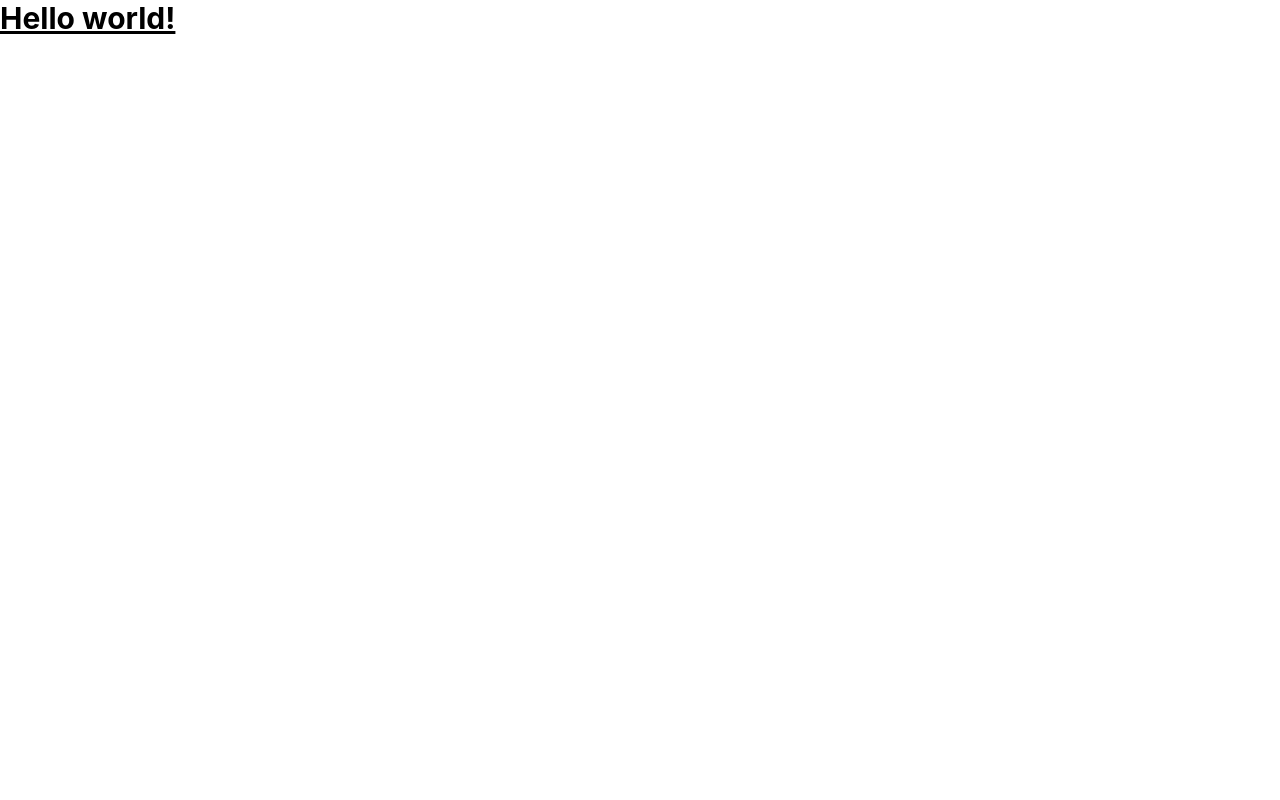
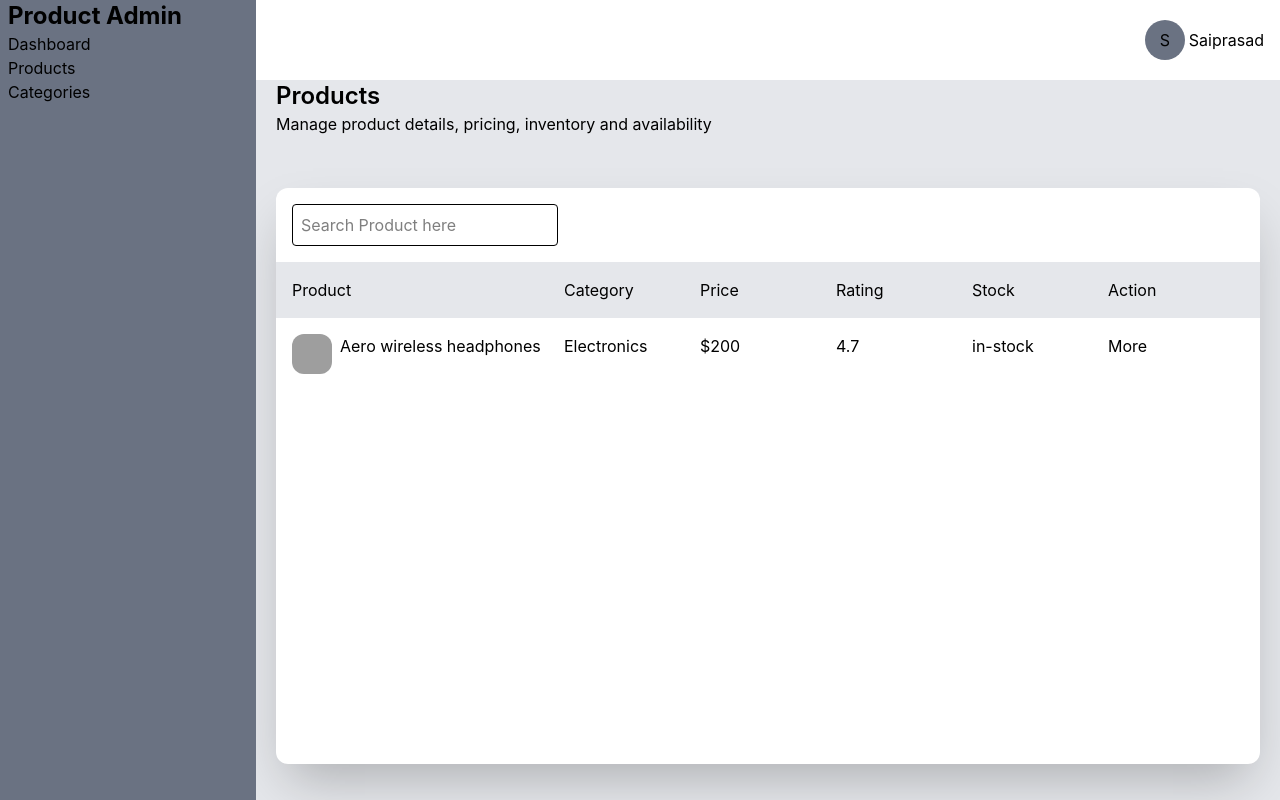
Before and after one commit to saiBhandarwad/nexgensis-admin-dashboard, a React (Vite) app in the folder product-dashboard/: page / in a window 1280 px wide. Built offline with nearby package versions, Linux system fonts and the light colour scheme; grey boxes are pictures that could not be loaded.

Commit message:
Dashboard layout is ready

```diff
--- a/product-dashboard/package.json
+++ b/product-dashboard/package.json
@@ -11,8 +11,10 @@
   },
   "dependencies": {
     "@tailwindcss/vite": "^4.3.3",
+    "axios": "^1.20.0",
     "react": "^19.2.8",
     "react-dom": "^19.2.8",
+    "react-router-dom": "^7.18.4",
     "tailwindcss": "^4.3.3"
   },
   "devDependencies": {
--- a/product-dashboard/src/App.jsx
+++ b/product-dashboard/src/App.jsx
@@ -1,13 +1,20 @@
 import './App.css'
-
+import DashboardLayout from './layouts/DashboardLayout'
+import Login from './pages/Login'
+import { createBrowserRouter, RouterProvider } from 'react-router-dom'
 function App() {
-
+  const router = createBrowserRouter([
+    {
+      path: "/",
+      element: <DashboardLayout />
+    },
+    {
+      path: "/login",
+      element: <Login />
+    }
+  ])
   return (
-   <>
-      <h1 class="text-3xl font-bold underline">
-        Hello world!
-      </h1>
-   </>
+    <RouterProvider router={router}></RouterProvider>
   )
 }
 
--- /dev/null
+++ b/product-dashboard/src/index.css
@@ -0,0 +1 @@
+@import "tailwindcss";
--- /dev/null
+++ b/product-dashboard/src/layouts/DashboardLayout copy.jsx
@@ -0,0 +1,58 @@
+export default function DashboardLayout() {
+
+    return <>
+        <div className="flex w-screen h-screen">
+            <div className="w-[20%] bg-gray-500 px-2">
+                <p className="text-2xl font-bold">Product Admin</p>
+                <p className="">Dashboard</p>
+                <p className="">Products</p>
+                <p className="">Categories</p>
+            </div>
+            <div className="w-[80%] flex flex-col">
+                <div className="h-[10%] flex justify-end items-center">
+                    <div className="flex items-center gap-1 pe-4">
+                        <div className="bg-gray-500 w-10 h-10 flex justify-center items-center rounded-full">S</div>
+                        <span>Saiprasad</span>
+                    </div>
+                </div>
+                <div className="h-[90%] px-5 bg-gray-200 ">
+                    <div className="flex justify-between h-[15%]">
+                        <div>
+                            <h1 className="text-2xl font-semibold">Products</h1>
+                            <h1 className="">Manage product details, pricing, inventory and availability</h1>
+                        </div>
+                        {/* <button className="bg-blue-500 hover:bg-blue-700 text-white font-bold rounded">Add Product</button> */}
+                    </div>
+                    <div className="bg-white h-[80%] rounded-xl shadow-2xl">
+                        <div className="p-4">
+                            <input
+                                type="text"
+                                placeholder="Search Product here"
+                                class="bg-white border border-black outline-none p-2 rounded transition-colors duration-200 focus:border-gray-300 focus:bg-gray-50"
+                            />
+                        </div>
+                        <div className="grid grid-cols-7 p-4 bg-gray-200">
+                            <div className="col-span-2">Product</div>
+                            <div className="">Category</div>
+                            <div className="">Price</div>
+                            <div className="">Rating</div>
+                            <div className="">Stock</div>
+                            <div className="">Action</div>
+                        </div>
+                        <div className="grid grid-cols-7 p-4">
+                            <div className="col-span-2 flex">
+                                <img className="w-10 h-10 rounded-xl me-2" src="https://www.youngurbanproject.com/wp-content/uploads/2025/03/Product-Marketing.jpg" alt="" />
+                                <p>Aero wireless headphones</p>
+                            </div>
+                            <div className="">Electronics</div>
+                            <div className="">$200</div>
+                            <div className="">4.7</div>
+                            <div className="">in-stock</div>
+                            <div className="">More</div>
+                        </div>
+                    </div>
+                </div>
+            </div>
+        </div>
+    </>
+}
--- /dev/null
+++ b/product-dashboard/src/layouts/DashboardLayout.jsx
@@ -0,0 +1,66 @@
+import { useState } from "react"
+
+export default function DashboardLayout() {
+    const [sidebarOpen, setSidebarOpen] = useState(false)
+    return <>
+        <div className="flex w-screen h-screen">
+            <div className={`md:w-[20%] bg-gray-500 px-2 fixed h-full ${sidebarOpen ? "" : "-translate-x-full"} md:static md:translate-x-[0%]`}>
+                <div className="flex justify-between">
+                    <p className="text-2xl font-bold">Product Admin</p>
+                    <div className="md:hidden text-2xl font-bold " onClick={() => { setSidebarOpen(false) }}>X</div>
+                </div>
+                <p className="">Dashboard</p>
+                <p className="">Products</p>
+                <p className="">Categories</p>
+            </div>
+            <div className="md:w-[80%] w-full flex flex-col">
+                <div className="h-[10%] flex justify-between md:justify-end items-center">
+                    <div className="text-4xl font-bold md:hidden" onClick={() => {
+                        setSidebarOpen(true)
+                    }}>≡</div>
+                    <div className="flex items-center gap-1 pe-4">
+                        <div className="bg-gray-500 w-10 h-10 flex justify-center items-center rounded-full">S</div>
+                        <span>Saiprasad</span>
+                    </div>
+                </div>
+                <div className="h-[90%] px-5 bg-gray-200 ">
+                    <div className="flex justify-between h-[15%]">
+                        <div>
+                            <h1 className="text-2xl font-semibold">Products</h1>
+                            <h1 className="">Manage product details, pricing, inventory and availability</h1>
+                        </div>
+                        {/* <button className="bg-blue-500 hover:bg-blue-700 text-white font-bold rounded">Add Product</button> */}
+                    </div>
+                    <div className="bg-white h-[80%] rounded-xl shadow-2xl">
+                        <div className="p-4">
+                            <input
+                                type="text"
+                                placeholder="Search Product here"
+                                class="bg-white border border-black outline-none p-2 rounded transition-colors duration-200 focus:border-gray-300 focus:bg-gray-50"
+                            />
+                        </div>
+                        <div className="grid grid-cols-7 p-4 bg-gray-200">
+                            <div className="col-span-2">Product</div>
+                            <div className="">Category</div>
+                            <div className="">Price</div>
+                            <div className="">Rating</div>
+                            <div className="">Stock</div>
+                            <div className="">Action</div>
+                        </div>
+                        <div className="grid grid-cols-7 p-4">
+                            <div className="col-span-2 flex">
+                                <img className="w-10 h-10 rounded-xl me-2" src="https://www.youngurbanproject.com/wp-content/uploads/2025/03/Product-Marketing.jpg" alt="" />
+                                <p>Aero wireless headphones</p>
+                            </div>
+                            <div className="">Electronics</div>
+                            <div className="">$200</div>
+                            <div className="">4.7</div>
+                            <div className="">in-stock</div>
+                            <div className="">More</div>
+                        </div>
+                    </div>
+                </div>
+            </div>
+        </div>
+    </>
+}
--- a/product-dashboard/src/main.jsx
+++ b/product-dashboard/src/main.jsx
@@ -1,4 +1,9 @@
 import { createRoot } from 'react-dom/client'
 import App from './App.jsx'
+import "./index.css"
 
-createRoot(document.getElementById('root')).render(<App />)
+createRoot(document.getElementById('root')).render(
+    <>
+        <App />
+    </>
+)
--- /dev/null
+++ b/product-dashboard/src/pages/Login.jsx
@@ -0,0 +1,36 @@
+
+export default function Login() {
+    return <>
+        <div class="grid min-h-screen place-items-center bg-gray-100">
+                <div class="w-full max-w-xs">
+                    <form class="bg-white shadow-md rounded px-8 pt-6 pb-8 mb-4">
+                        <div class="mb-4">
+                            <label class="block text-gray-700 text-sm font-bold mb-2" for="username">
+                                Username
+                            </label>
+                            <input class="shadow appearance-none border rounded w-full py-2 px-3 text-gray-700 leading-tight focus:outline-none focus:shadow-outline" id="username" type="text" placeholder="Username" />
+                        </div>
+                        <div class="mb-6">
+                            <label class="block text-gray-700 text-sm font-bold mb-2" for="password">
+                                Password
+                            </label>
+                            <input class="shadow appearance-none border border-red-500 rounded w-full py-2 px-3 text-gray-700 mb-3 leading-tight focus:outline-none focus:shadow-outline" id="password" type="password" placeholder="******************" />
+                            <p class="text-red-500 text-xs italic">Please choose a password.</p>
+                        </div>
+                        <div class="flex items-center justify-between">
+                            <button class="bg-blue-500 hover:bg-blue-700 text-white font-bold py-2 px-4 rounded focus:outline-none focus:shadow-outline" type="button">
+                                Sign In
+                            </button>
+                            <a class="inline-block align-baseline font-bold text-sm text-blue-500 hover:text-blue-800" href="#">
+                                Forgot Password?
+                            </a>
+                        </div>
+                    </form>
+
+                </div>
+        </div>
+
+
+
+    </>
+}
```
Also changed, not shown: 1 other file (tests, documents, lock files or other folders).
